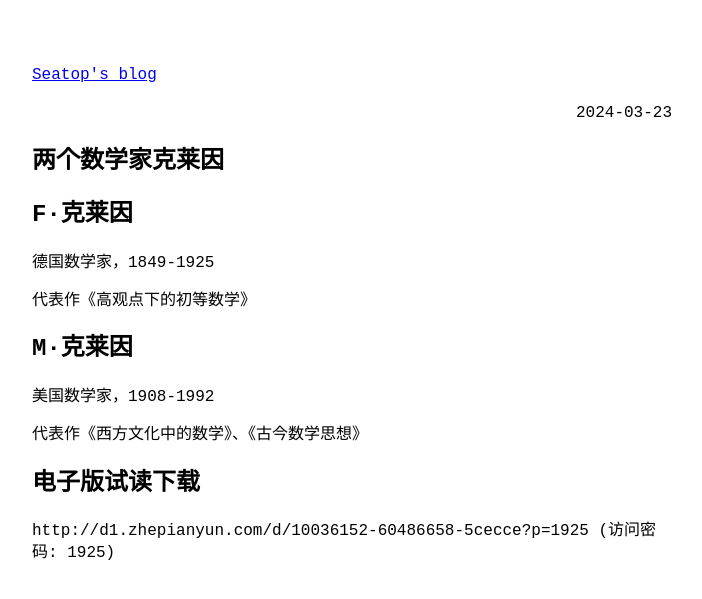
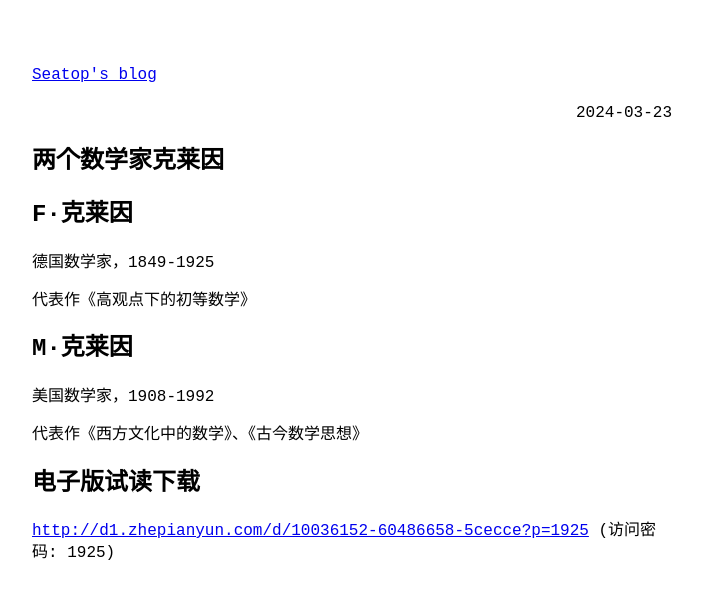
Before and after one commit to seatop/blog, a Jekyll site: the page built from _posts/2024-03-23-两个数学家克莱因.md, in a window 1280 px wide. Shown: the top 599 px of the page, without its empty margins (288-990 px from the left). Built offline with Jekyll 4.4.1, drawn with Linux system fonts in a browser that asks for light colours; part of the change alters nothing that is shown.

Commit message:
修改链接

```diff
--- a/_posts/2024-03-23-两个数学家克莱因.md
+++ b/_posts/2024-03-23-两个数学家克莱因.md
@@ -17,4 +17,4 @@ title: 两个数学家克莱因
 
 # 电子版试读下载
 
-http://d1.zhepianyun.com/d/10036152-60486658-5cecce?p=1925 (访问密码: 1925)
+[http://d1.zhepianyun.com/d/10036152-60486658-5cecce?p=1925](http://d1.zhepianyun.com/d/10036152-60486658-5cecce?p=1925) (访问密码: 1925)
```
